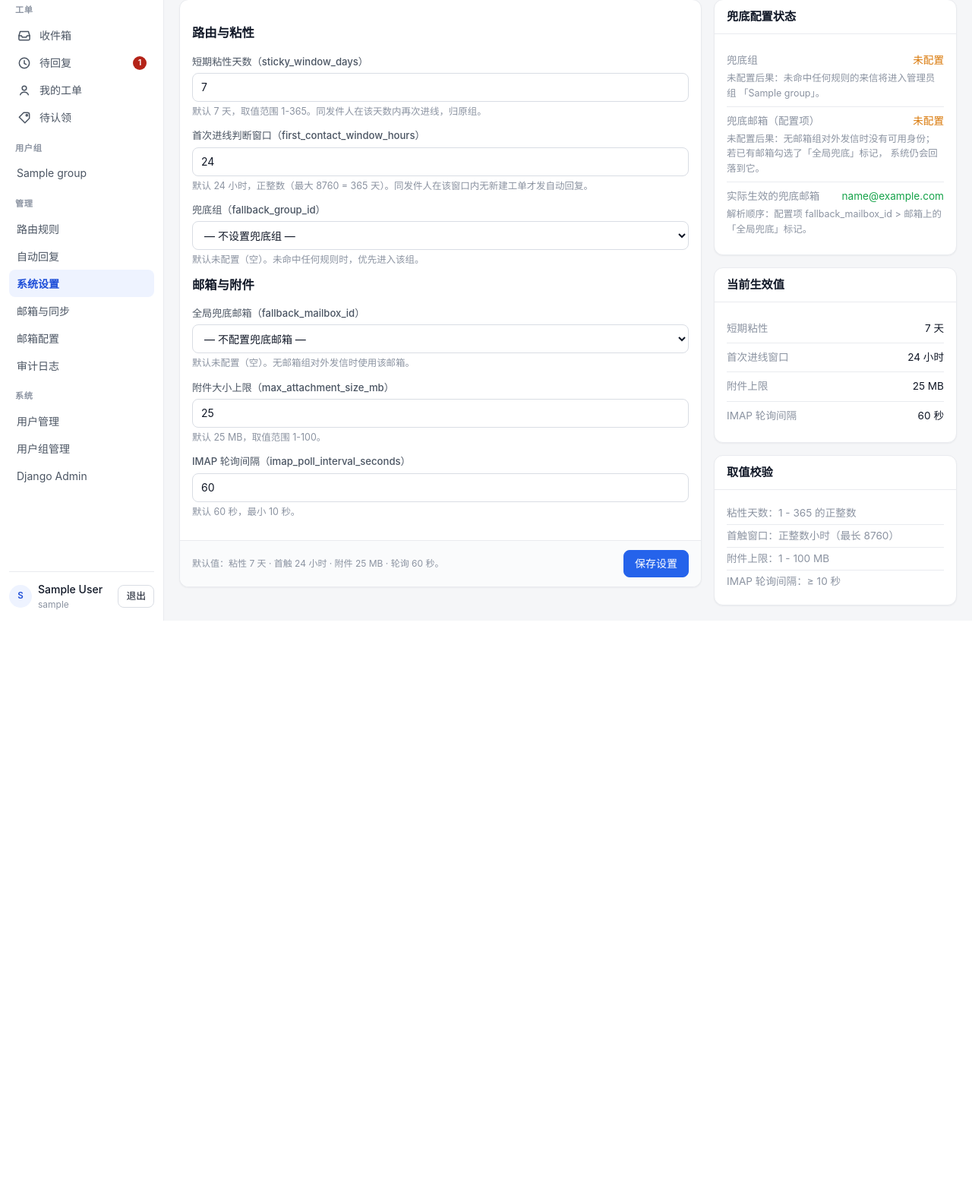
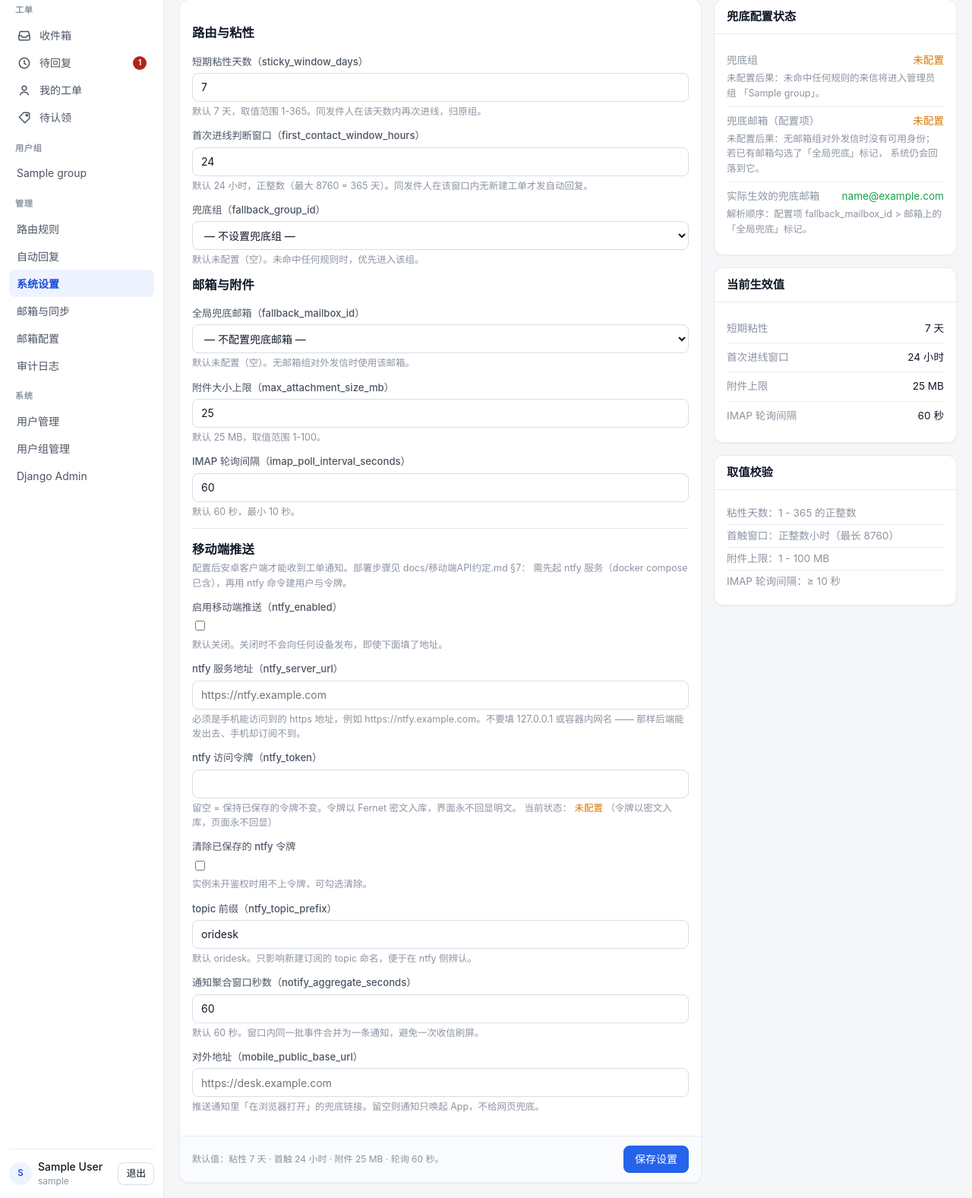
Before and after one commit to ixiqiu/OriDesk, a Django app: page /routing/settings/ in a window 1280 px wide. Shown: the part 90-1667 px from the top of the page at 76% size. Before the commit the page ends 907 px from the top, so only its background shows below. Run offline with Django 5.2, Linux system fonts and the light colour scheme; a user stored in the database is signed in; tables that the repository leaves empty hold one stand-in row (values such as "Sample post").

Commit message:
[notifications] 补齐系统设置页的推送配置入口（阶段2 漏项）
**这是一个阻塞性缺口**：阶段 2 只把 6 个推送设置项加进了 Setting.DEFAULTS，
但 SystemSettingsForm 是固定字段表单、设置页模板是逐字段手写的，
所以管理员**没有任何 UI 入口**去填 ntfy_server_url / ntfy_token。
结果是整条推送链路根本无法配置，而症状是"App 里点启用推送没反应"，
从后端代码完全看不出问题。真机验证前不会暴露。

改动：
- SystemSettingsForm 新增 7 个字段（启用开关、服务地址、令牌、
  清除令牌、topic 前缀、聚合窗口、对外地址），并做输入校验
- 令牌走 ntfy.set_token() 做 Fernet 加密（决策 D4），不直接 Setting.set 明文
- 表单**只写实际提交过的键**：密码框回显不了原值，若按"空即清空"处理，
  管理员每次保存别的设置都会顺手清掉令牌，推送随即失效且现象是
  "前几天还好好的"。既有调用方只提交那六项，也不该被顺手重置。
- ntfy_server_url 硬拒绝 http://：客户端 usesCleartextTraffic=false，
  明文 HTTP 手机连不上，放行只会制造"发送成功但收不到"这种最难查的故障
- 设置页补上对应 markup，令牌只显示"已配置/未配置"，永不回显
- 新增 10 个用例覆盖保存、加密落库、留空保持、显式清除、旧调用方兼容、
  http 拒绝、字符集校验、不回显、页面确实渲染出输入框

全量 697 用例通过，check / makemigrations --check / ruff 均绿。

```diff
--- a/apps/routing/forms.py
+++ b/apps/routing/forms.py
@@ -17,6 +17,7 @@
 from apps.accounts.models import Group, Mailbox, User
 from apps.audit.models import Setting
 from apps.core.utils import extract_email
+from apps.notifications import ntfy
 from apps.routing.models import Rule
 from apps.tickets.models import Tag, Ticket
 
@@ -176,7 +177,18 @@
 
 
 class SystemSettingsForm(forms.Form):
-    """开发文档 §4.6 的六项关键配置。"""
+    """开发文档 §4.6 的六项关键配置 + 移动端推送配置（契约 §6.1）。
+
+    ## 写入语义（重要，别改成"全量覆盖"）
+    `save()` **只写表单实际提交过的键**。三条理由：
+
+    1. **令牌不能被静默清掉**。`ntfy_token` 是密码框，浏览器回显不了原值，
+       若按"空即清空"处理，管理员每次保存别的设置都会顺手把令牌清掉 ——
+       推送随即全线失效，且现象是"前几天还好好的"。
+    2. **兼容既有调用方**。已有测试与脚本只提交那六个键，不应因为新增了
+       推送配置就顺手把它们重置成默认值。
+    3. **少写无谓审计**。表单没提交的项本来就没变，不该产生 `config_change` 记录。
+    """
 
     TEXT_KEYS = (
         "sticky_window_days",
@@ -185,6 +197,10 @@
         "imap_poll_interval_seconds",
     )
     OBJECT_KEYS = ("fallback_group_id", "fallback_mailbox_id")
+
+    # 移动端推送（apps/notifications，契约 §6.1）
+    PUSH_TEXT_KEYS = ("ntfy_server_url", "ntfy_topic_prefix", "mobile_public_base_url")
+    TOKEN_KEY = "ntfy_token"
 
     sticky_window_days = forms.IntegerField(
         min_value=1,
@@ -225,6 +241,52 @@
         help_text="默认 60 秒，最小 10 秒。",
     )
 
+    # ---------------------------------------------------------- 移动端推送
+    ntfy_enabled = forms.BooleanField(
+        required=False,
+        label="启用移动端推送（ntfy_enabled）",
+        help_text="默认关闭。关闭时不会向任何设备发布，即使下面填了地址。",
+    )
+    ntfy_server_url = forms.CharField(
+        required=False,
+        label="ntfy 服务地址（ntfy_server_url）",
+        widget=forms.TextInput(attrs={"placeholder": "https://ntfy.example.com"}),
+        help_text=(
+            "必须是手机能访问到的 https 地址，例如 https://ntfy.example.com。"
+            "不要填 127.0.0.1 或容器内网名 —— 那样后端能发出去、手机却订阅不到。"
+        ),
+    )
+    ntfy_token = forms.CharField(
+        required=False,
+        label="ntfy 访问令牌（ntfy_token）",
+        widget=forms.PasswordInput(render_value=False, attrs={"autocomplete": "new-password"}),
+        help_text="留空 = 保持已保存的令牌不变。令牌以 Fernet 密文入库，界面永不回显明文。",
+    )
+    ntfy_token_clear = forms.BooleanField(
+        required=False,
+        label="清除已保存的 ntfy 令牌",
+        help_text="实例未开鉴权时用不上令牌，可勾选清除。",
+    )
+    ntfy_topic_prefix = forms.CharField(
+        required=False,
+        max_length=16,
+        label="topic 前缀（ntfy_topic_prefix）",
+        help_text="默认 oridesk。只影响新建订阅的 topic 命名，便于在 ntfy 侧辨认。",
+    )
+    notify_aggregate_seconds = forms.IntegerField(
+        required=False,
+        min_value=5,
+        max_value=3600,
+        label="通知聚合窗口秒数（notify_aggregate_seconds）",
+        help_text="默认 60 秒。窗口内同一批事件合并为一条通知，避免一次收信刷屏。",
+    )
+    mobile_public_base_url = forms.CharField(
+        required=False,
+        label="对外地址（mobile_public_base_url）",
+        widget=forms.TextInput(attrs={"placeholder": "https://desk.example.com"}),
+        help_text="推送通知里「在浏览器打开」的兜底链接。留空则通知只唤起 App，不给网页兜底。",
+    )
+
     def __init__(self, *args, **kwargs):
         super().__init__(*args, **kwargs)
         self.fields["fallback_group_id"].queryset = Group.objects.all().order_by("name")
@@ -234,7 +296,11 @@
 
     @classmethod
     def current_values(cls) -> dict:
-        """从 Setting 读取当前值作为初始值。"""
+        """从 Setting 读取当前值作为初始值。
+
+        **刻意不含 `ntfy_token`**：令牌不回显（哪怕是密文也不该出现在页面源码里）。
+        页面只显示"是否已配置"，见视图传入的 `ntfy_token_set`。
+        """
         values: dict = {}
         for key in cls.TEXT_KEYS:
             raw = Setting.get(key)
@@ -244,19 +310,102 @@
             raw = Setting.get_optional_int(key)
             if raw:
                 values[key] = raw
+        for key in cls.PUSH_TEXT_KEYS:
+            raw = Setting.get(key)
+            if raw not in (None, ""):
+                values[key] = raw
+        if Setting.get_bool("ntfy_enabled", False):
+            values["ntfy_enabled"] = True
+        aggregate = Setting.get_int("notify_aggregate_seconds", 60)
+        if aggregate:
+            values["notify_aggregate_seconds"] = aggregate
         return values
+
+    @staticmethod
+    def _clean_public_url(value: str, field_label: str) -> str:
+        """校验对外地址：非空时必须以 http(s):// 开头，并去掉尾斜杠。"""
+        text = (value or "").strip().rstrip("/")
+        if not text:
+            return ""
+        if not text.lower().startswith(("http://", "https://")):
+            raise forms.ValidationError(f"{field_label}必须以 http:// 或 https:// 开头。")
+        return text
+
+    def clean_ntfy_server_url(self) -> str:
+        value = self._clean_public_url(
+            self.cleaned_data.get("ntfy_server_url"), "ntfy 服务地址"
+        )
+        if value.lower().startswith("http://"):
+            # **硬拒绝**而不是给个警告：App 侧 usesCleartextTraffic=false，
+            # 明文 HTTP 的 ntfy 地址手机根本连不上。放行只会制造
+            # "后端说发送成功、手机什么也收不到"这种最难查的故障。
+            raise forms.ValidationError(
+                "必须是 https:// 地址。客户端强制 HTTPS（usesCleartextTraffic=false），"
+                "明文 HTTP 的 ntfy 手机连不上，表现为「发送成功但收不到」。"
+            )
+        return value
+
+    def clean_mobile_public_base_url(self) -> str:
+        return self._clean_public_url(
+            self.cleaned_data.get("mobile_public_base_url"), "对外地址"
+        )
+
+    def clean_ntfy_topic_prefix(self) -> str:
+        """前缀会被拼进 topic，必须落在 ntfy 允许的字符集内（[-_A-Za-z0-9]）。"""
+        raw = (self.cleaned_data.get("ntfy_topic_prefix") or "").strip()
+        if not raw:
+            return ""
+        cleaned = re.sub(r"[^\-_A-Za-z0-9]", "", raw)
+        if cleaned != raw:
+            raise forms.ValidationError(
+                "只能包含字母、数字、下划线与连字符（ntfy 的 topic 字符集限制）。"
+            )
+        return cleaned
 
     def save(self, *, user=None) -> list[str]:
         """逐项写入 Setting（经 Setting.set 写审计），返回已写入的键。"""
         written: list[str] = []
+
         for key in self.TEXT_KEYS:
+            if key not in self.data:
+                continue
             value = self.cleaned_data.get(key)
             Setting.set(key, "" if value is None else value, user=user)
             written.append(key)
         for key in self.OBJECT_KEYS:
+            if key not in self.data:
+                continue
             obj = self.cleaned_data.get(key)
             Setting.set(key, obj.pk if obj else "", user=user)
             written.append(key)
+
+        # ---- 移动端推送 ----
+        if "ntfy_enabled" in self.data:
+            Setting.set(
+                "ntfy_enabled",
+                "true" if self.cleaned_data.get("ntfy_enabled") else "false",
+                user=user,
+            )
+            written.append("ntfy_enabled")
+        for key in self.PUSH_TEXT_KEYS:
+            if key not in self.data:
+                continue
+            Setting.set(key, self.cleaned_data.get(key) or "", user=user)
+            written.append(key)
+        if "notify_aggregate_seconds" in self.data:
+            value = self.cleaned_data.get("notify_aggregate_seconds")
+            Setting.set("notify_aggregate_seconds", 60 if value is None else value, user=user)
+            written.append("notify_aggregate_seconds")
+
+        # 令牌单独处理：走 ntfy.set_token 做 Fernet 加密（决策 D4），
+        # **不能**直接 Setting.set 明文。清空必须显式勾选"清除"，见类文档。
+        if self.cleaned_data.get("ntfy_token_clear"):
+            ntfy.set_token("", user=user)
+            written.append(self.TOKEN_KEY)
+        elif (self.cleaned_data.get(self.TOKEN_KEY) or "").strip():
+            ntfy.set_token(self.cleaned_data[self.TOKEN_KEY].strip(), user=user)
+            written.append(self.TOKEN_KEY)
+
         return written
 
 
--- a/apps/routing/views.py
+++ b/apps/routing/views.py
@@ -199,6 +199,8 @@
         "first_contact_hours": Setting.get_int("first_contact_window_hours", 24),
         "max_attachment_mb": Setting.get_int("max_attachment_size_mb", 25),
         "imap_poll_seconds": Setting.get_int("imap_poll_interval_seconds", 60),
+        # 令牌**不回显**，只告诉管理员"配没配"。表单里那个密码框留空即保持不变。
+        "ntfy_token_set": bool(Setting.get("ntfy_token")),
     }
     return render(request, "routing/settings.html", context)
 
--- a/templates/routing/settings.html
+++ b/templates/routing/settings.html
@@ -60,6 +60,71 @@
             {{ form.imap_poll_interval_seconds }}
             <div class="help">{{ form.imap_poll_interval_seconds.help_text }}</div>
             {% if form.imap_poll_interval_seconds.errors %}<ul class="errorlist">{% for error in form.imap_poll_interval_seconds.errors %}<li>{{ error }}</li>{% endfor %}</ul>{% endif %}
+          </div>
+
+          <div class="form-row" style="border-top:1px solid var(--border,#e5e7eb);padding-top:16px;margin-top:8px">
+            <h3 style="margin:0 0 4px">移动端推送</h3>
+            <div class="help">
+              配置后安卓客户端才能收到工单通知。部署步骤见 docs/移动端API约定.md §7：
+              需先起 ntfy 服务（docker compose 已含），再用 ntfy 命令建用户与令牌。
+            </div>
+          </div>
+
+          <div class="form-row">
+            <label for="{{ form.ntfy_enabled.id_for_label }}">{{ form.ntfy_enabled.label }}</label>
+            {{ form.ntfy_enabled }}
+            <div class="help">{{ form.ntfy_enabled.help_text }}</div>
+            {% if form.ntfy_enabled.errors %}<ul class="errorlist">{% for error in form.ntfy_enabled.errors %}<li>{{ error }}</li>{% endfor %}</ul>{% endif %}
+          </div>
+
+          <div class="form-row">
+            <label for="{{ form.ntfy_server_url.id_for_label }}">{{ form.ntfy_server_url.label }}</label>
+            {{ form.ntfy_server_url }}
+            <div class="help">{{ form.ntfy_server_url.help_text }}</div>
+            {% if form.ntfy_server_url.errors %}<ul class="errorlist">{% for error in form.ntfy_server_url.errors %}<li>{{ error }}</li>{% endfor %}</ul>{% endif %}
+          </div>
+
+          <div class="form-row">
+            <label for="{{ form.ntfy_token.id_for_label }}">{{ form.ntfy_token.label }}</label>
+            {{ form.ntfy_token }}
+            <div class="help">
+              {{ form.ntfy_token.help_text }}
+              当前状态：
+              {% if ntfy_token_set %}
+                <span class="text-success">已配置</span>
+              {% else %}
+                <span class="text-warning">未配置</span>
+              {% endif %}
+              （令牌以密文入库，页面永不回显）
+            </div>
+            {% if form.ntfy_token.errors %}<ul class="errorlist">{% for error in form.ntfy_token.errors %}<li>{{ error }}</li>{% endfor %}</ul>{% endif %}
+          </div>
+
+          <div class="form-row">
+            <label for="{{ form.ntfy_token_clear.id_for_label }}">{{ form.ntfy_token_clear.label }}</label>
+            {{ form.ntfy_token_clear }}
+            <div class="help">{{ form.ntfy_token_clear.help_text }}</div>
+          </div>
+
+          <div class="form-row">
+            <label for="{{ form.ntfy_topic_prefix.id_for_label }}">{{ form.ntfy_topic_prefix.label }}</label>
+            {{ form.ntfy_topic_prefix }}
+            <div class="help">{{ form.ntfy_topic_prefix.help_text }}</div>
+            {% if form.ntfy_topic_prefix.errors %}<ul class="errorlist">{% for error in form.ntfy_topic_prefix.errors %}<li>{{ error }}</li>{% endfor %}</ul>{% endif %}
+          </div>
+
+          <div class="form-row">
+            <label for="{{ form.notify_aggregate_seconds.id_for_label }}">{{ form.notify_aggregate_seconds.label }}</label>
+            {{ form.notify_aggregate_seconds }}
+            <div class="help">{{ form.notify_aggregate_seconds.help_text }}</div>
+            {% if form.notify_aggregate_seconds.errors %}<ul class="errorlist">{% for error in form.notify_aggregate_seconds.errors %}<li>{{ error }}</li>{% endfor %}</ul>{% endif %}
+          </div>
+
+          <div class="form-row">
+            <label for="{{ form.mobile_public_base_url.id_for_label }}">{{ form.mobile_public_base_url.label }}</label>
+            {{ form.mobile_public_base_url }}
+            <div class="help">{{ form.mobile_public_base_url.help_text }}</div>
+            {% if form.mobile_public_base_url.errors %}<ul class="errorlist">{% for error in form.mobile_public_base_url.errors %}<li>{{ error }}</li>{% endfor %}</ul>{% endif %}
           </div>
         </div>
         <div class="card-footer flex items-center justify-between">
```
Also changed, not shown: apps/routing/tests/test_views.py (+157 -0 lines).
